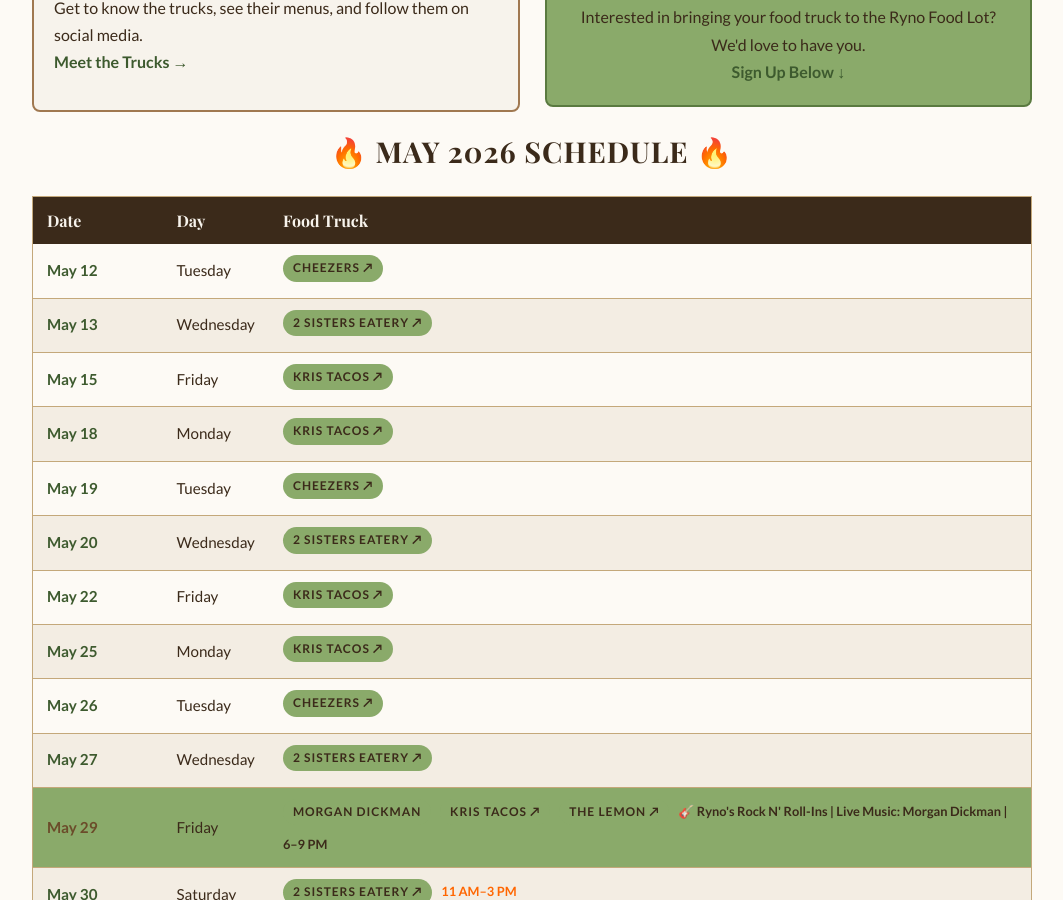
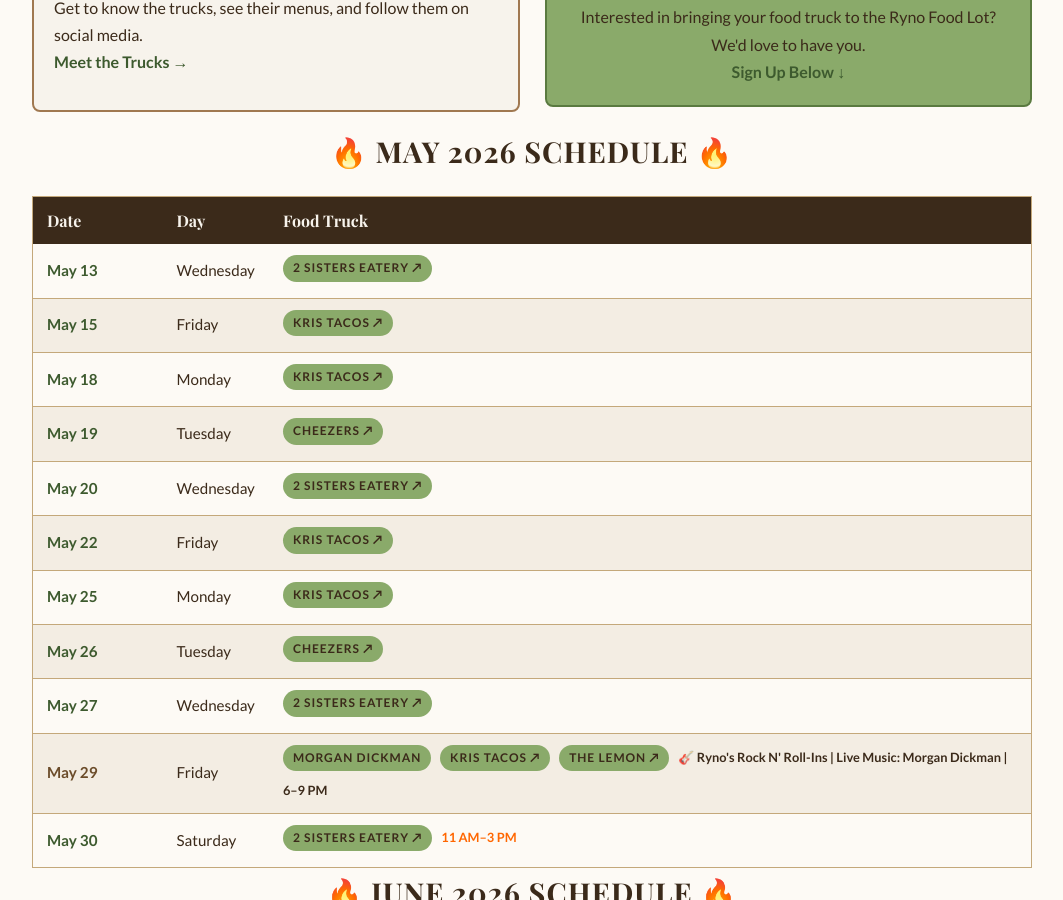
Before and after one commit to blueearthcommunitymarket/blueearthcommunitymarket.github.io, a Jekyll site: the page built from ryno-food-lot/index.html, in a window 1280 px wide and 900 px high, scrolled down 479 px. Shown: the whole window, without its empty margins (108-1171 px from the left). Built offline with Jekyll 4.4.1, drawn with Linux system fonts in a browser that asks for light colours; some web fonts are replaced.

Commit message:
food-lot: remove past dates (auto-cleanup 2026-05-12)

```diff
--- a/ryno-food-lot/index.html
+++ b/ryno-food-lot/index.html
@@ -229,7 +229,7 @@
 
 
 
-                <tr><td class="race-date">May 12</td><td>Tuesday</td><td><span class="tag"><a href="https://www.facebook.com/share/1CZyABySqK/?mibextid=wwXIfr" target="_blank" rel="noopener" style="color:inherit;text-decoration:none;">Cheezers ↗</a></span></td></tr>
+
                 <tr><td class="race-date">May 13</td><td>Wednesday</td><td><span class="tag"><a href="https://www.facebook.com/share/18GUPLUwMf/?mibextid=wwXIfr" target="_blank" rel="noopener" style="color:inherit;text-decoration:none;">2 Sisters Eatery ↗</a></span></td></tr>
                 <tr><td class="race-date">May 15</td><td>Friday</td><td><span class="tag"><a href="https://www.facebook.com/share/1AquB7sxYj/?mibextid=wwXIfr" target="_blank" rel="noopener" style="color:inherit;text-decoration:none;">Kris Tacos ↗</a></span></td></tr>
                 <tr><td class="race-date">May 18</td><td>Monday</td><td><span class="tag"><a href="https://www.facebook.com/share/1AquB7sxYj/?mibextid=wwXIfr" target="_blank" rel="noopener" style="color:inherit;text-decoration:none;">Kris Tacos ↗</a></span></td></tr>
```
